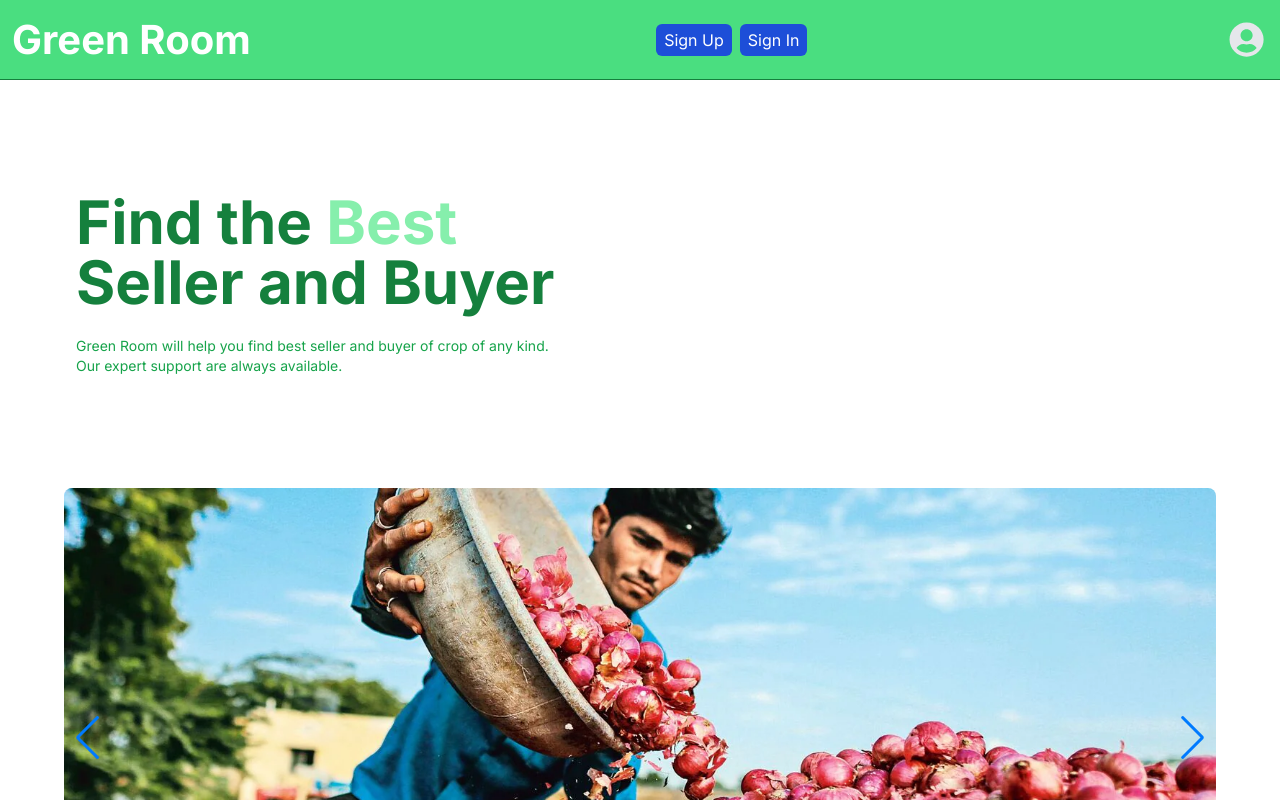
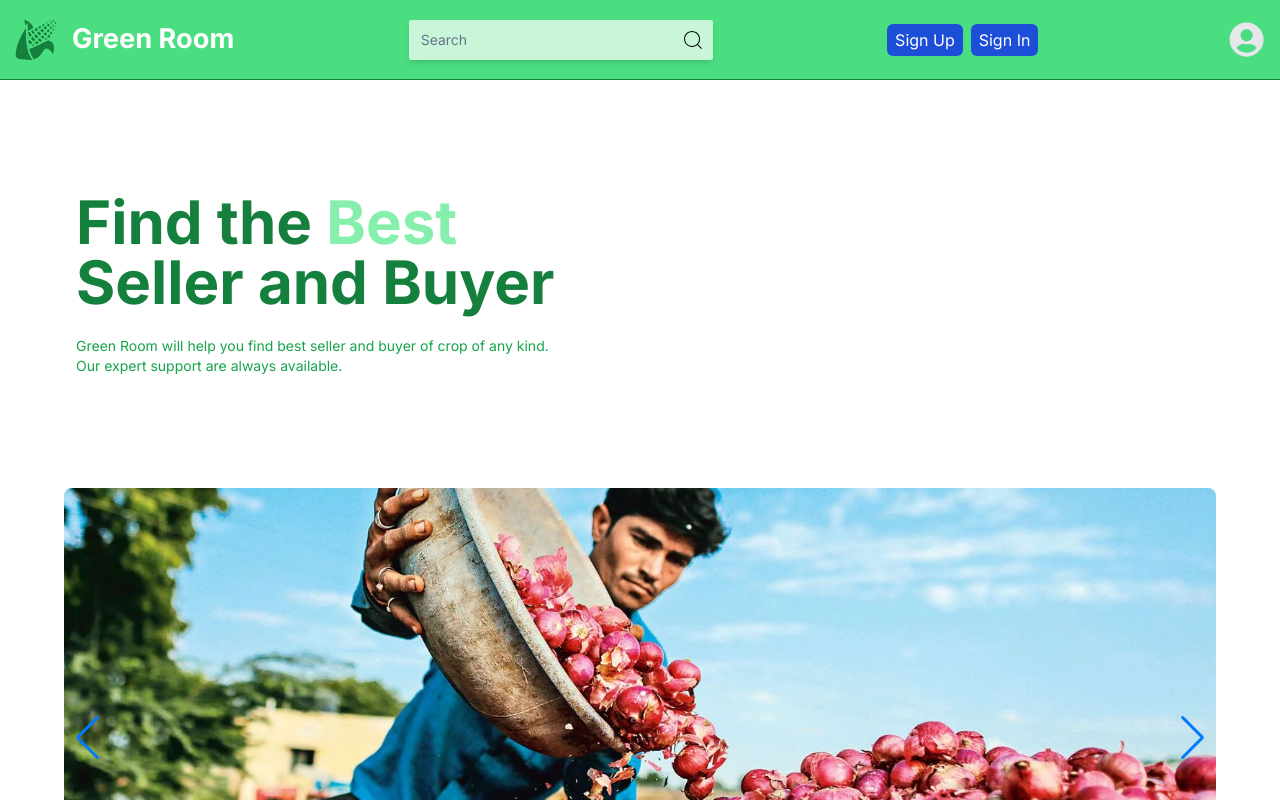
Before and after one commit to utkarshkatiyar1/The-New-Repository, a Next.js app: page / in a window 1280 px wide. Shown: the top 800 px of the page. Built offline with nearby package versions, Linux system fonts and the light colour scheme; no server answers.

Commit message:
gyuygugyy

```diff
--- a/src/components/Header.jsx
+++ b/src/components/Header.jsx
@@ -5,6 +5,9 @@ import { auth, currentUser } from '@clerk/nextjs/server';
 // import Button from "./Button";
 import { FaUserCircle } from "react-icons/fa";
 import UserProfile from "./UserProfile";
+import { GiCorn } from "react-icons/gi";
+import { Input } from "./ui/input";
+import { CiSearch } from "react-icons/ci";
 
 export default async function Home() {
   const user = await currentUser();
@@ -18,7 +21,20 @@ export default async function Home() {
   return (
     <div className="bg-green-400 flex items-center justify-between h-[5rem] border-b-[0.09rem] border-green-700 w-full">
       {/* <Button/> */}
-      <Link href={`/`} className="ml-3 font-bold text-white text-[2.5rem]">Green Room</Link>
+      <Link href={`/`} className="ml-3 font-bold text-white text-[3rem] flex items-center gap-3">
+        <GiCorn className="text-green-700"/>
+        <div className="text-[1.7rem]">Green Room</div>
+      </Link>
+
+      <div className="w-[19rem] rounded-sm bg-white/70 shadow-md flex items-center">
+        <Input placeholder="Search" className="bg-white/0"/>
+        <div className="hover:bg-slate-200/50 p-2 rounded-tr-sm rounded-br-sm cursor-pointer">
+          <CiSearch className="text-[1.5rem] "/>
+
+        </div>
+
+
+      </div>
 
       {!userId && <div className="flex gap-2 items-center mr-4">
         <div className="bg-blue-700 pl-2 pr-2 pt-1 pb-1 rounded-md text-white hover:opacity-85"><Link className="" href="/sign-up">Sign Up</Link></div>
@@ -31,7 +47,7 @@ export default async function Home() {
         <UserProfile userId={userId} />
 
 
-        {userId && <UserButton className=""/>}
+        {/* {userId && <UserButton className=""/>} */}
 
       </div>
 
```
